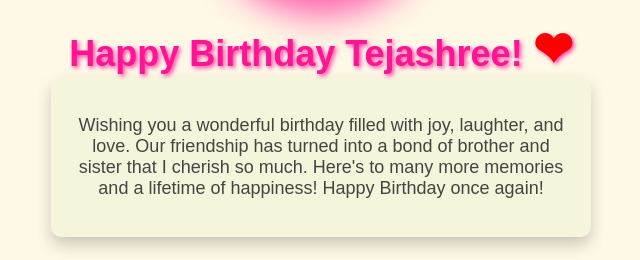
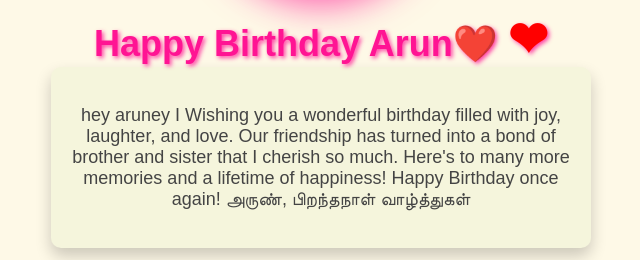
Before and after one commit to tejashreemn130100/git_vocher, a plain HTML site: page popup.html in a window 1280 px wide. Shown: the part 383-643 px from the top of the page, without its empty margins (319-959 px from the left). Drawn offline with Linux system fonts and the light colour scheme.

Commit message:
Update popup.html

```diff
--- a/popup.html
+++ b/popup.html
@@ -3,7 +3,7 @@
 <head>
     <meta charset="UTF-8">
     <meta name="viewport" content="width=device-width, initial-scale=1.0">
-    <title>Happy Birthday Tejashree!</title>
+    <title>Happy Birthday  ARUN❤️</title>
     <style>
         body {
             background-color: #fef9e7; /* Soft yellow */
@@ -92,13 +92,14 @@
 <body>
 
     <div class="container">
-        <img src="https://your-image-url.com/picture.jpg" alt="Tejashree's Picture" class="glow-img">
-        <h1>Happy Birthday Tejashree! <span class="heart">❤</span></h1>
+        <img src="https://your-image-url.com/picture.jpg" alt="arun_picture.jpg" class="glow-img">
+        <h1>Happy Birthday Arun❤️ <span class="heart">❤</span></h1>
         <div class="message">
             <p>
-                Wishing you a wonderful birthday filled with joy, laughter, and love.
+               hey aruney I Wishing you a wonderful birthday filled with joy, laughter, and love.
                 Our friendship has turned into a bond of brother and sister that I cherish so much.
                 Here's to many more memories and a lifetime of happiness! Happy Birthday once again!
+                                    அருண், பிறந்தநாள் வாழ்த்துகள்
             </p>
         </div>
     </div>
```
